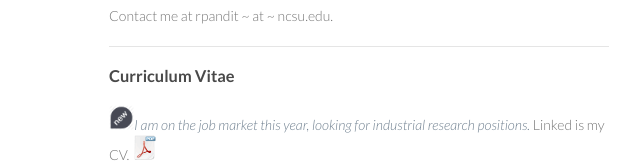
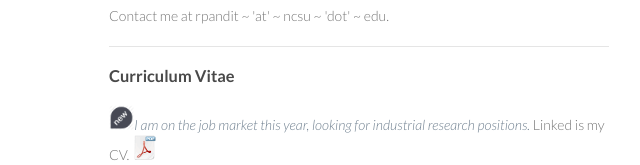
Before and after one commit to rahulpandita/rahulpandita.github.io, a plain HTML site: page index.html in a window 1280 px wide. Shown: the part 257-422 px from the top of the page, 461-1101 px from the left. Drawn offline with Linux system fonts and the light colour scheme.

Commit message:
replace `.' in email addr to `dot'

```diff
--- a/index.html
+++ b/index.html
@@ -50,7 +50,7 @@
 			</p>
 
 			<p>
-				Contact me at rpandit ~ at ~ ncsu.edu.
+				Contact me at rpandit ~ 'at' ~ ncsu ~ 'dot' ~ edu.
 			</p>
 
 			<hr>
```
